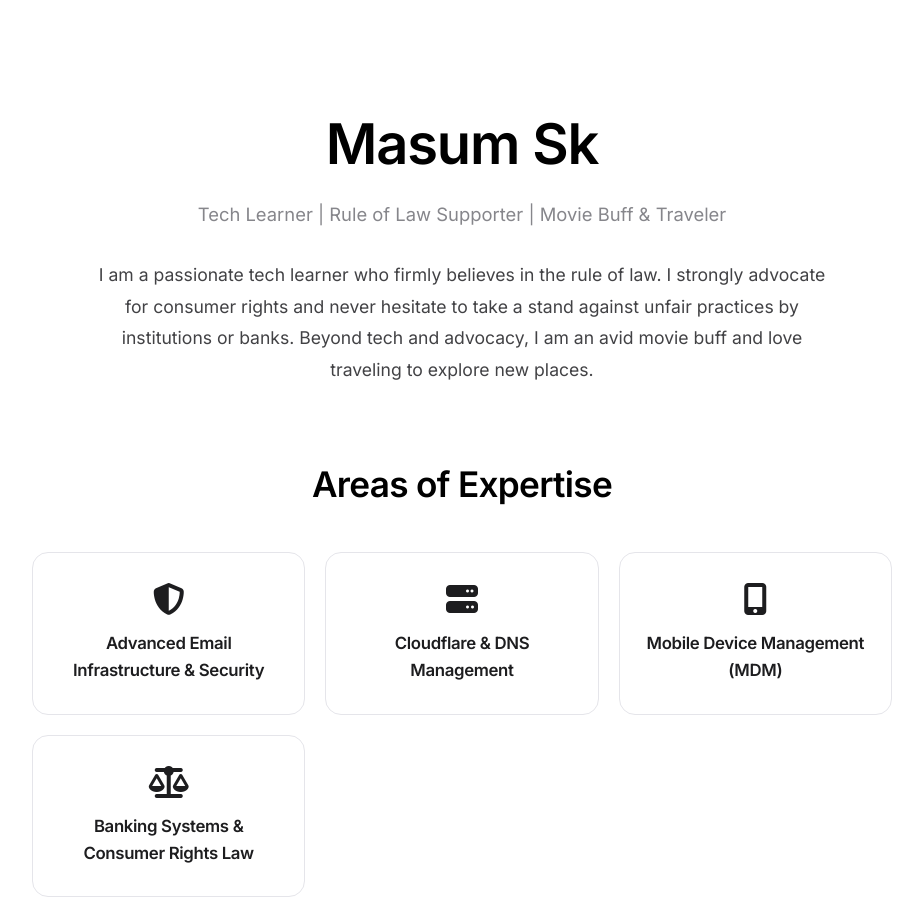
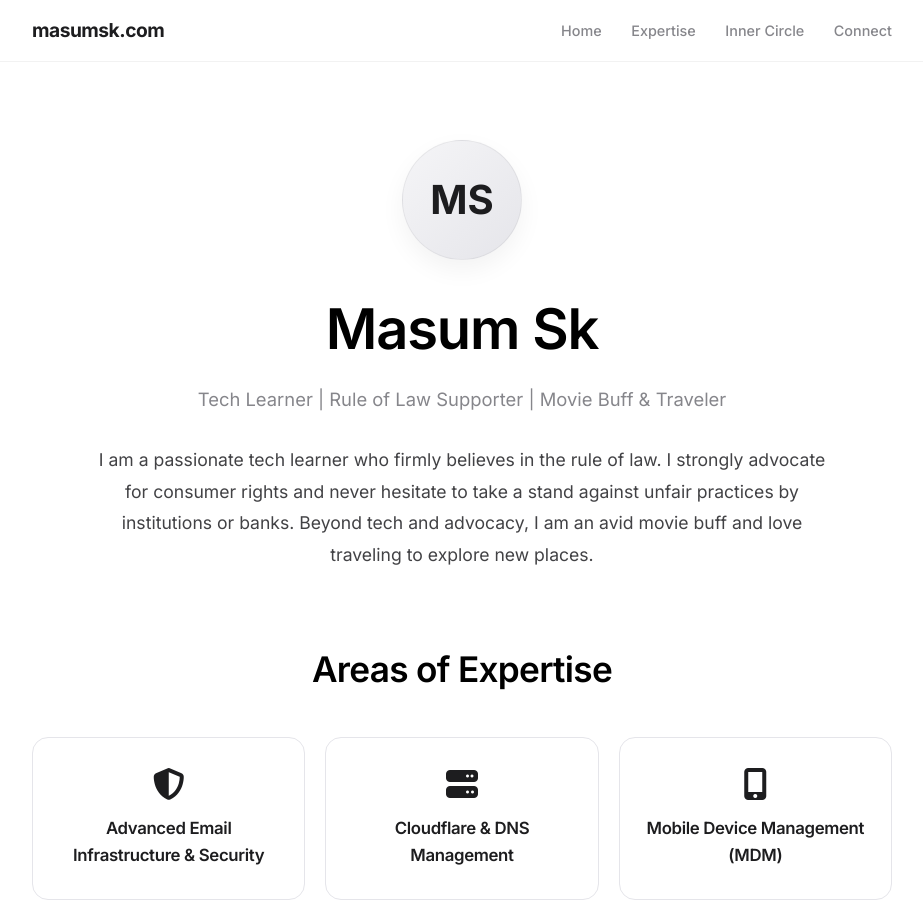
Before and after one commit to masum201010/Masum, a plain HTML site: page index.html in a window 1280 px wide. Shown: the top 903 px of the page, without its empty margins (178-1101 px from the left). Drawn offline with Linux system fonts and the light colour scheme.

Commit message:
Enhance layout with navigation bar and style updates
Added a navigation bar with links and updated sections for better structure and styling.

```diff
--- a/index.html
+++ b/index.html
@@ -4,7 +4,10 @@
     <meta charset="UTF-8">
     <meta name="viewport" content="width=device-width, initial-scale=1.0">
     <title>Masum Sk - Official Personal Space</title>
-    <!-- Google Fonts: Inter (Clean & Minimalist Apple Style) -->
+    <!-- Favicon Code (Upload a logo named 'favicon.png' in your GitHub repo) -->
+    <link rel="icon" type="image/png" href="favicon.png">
+
+    <!-- Google Fonts: Inter -->
     <link href="https://fonts.googleapis.com/css2?family=Inter:wght@300;400;500;600;700&display=swap" rel="stylesheet">
     <!-- FontAwesome for Icons -->
     <link rel="stylesheet" href="https://cdnjs.cloudflare.com/ajax/libs/font-awesome/6.4.0/css/all.min.css">
@@ -16,7 +19,6 @@
             --text-main: #1d1d1f;
             --text-muted: #86868b;
             --accent: #0071e3;
-            --card-border: #f5f5f7;
         }
 
         * {
@@ -24,6 +26,7 @@
             padding: 0;
             box-sizing: border-box;
             font-family: 'Inter', -apple-system, BlinkMacSystemFont, sans-serif;
+            scroll-behavior: smooth;
         }
 
         body {
@@ -33,10 +36,53 @@
             -webkit-font-smoothing: antialiased;
         }
 
+        /* Glassmorphism Navigation Bar */
+        .navbar {
+            position: fixed;
+            top: 0;
+            width: 100%;
+            background: rgba(255, 255, 255, 0.7);
+            backdrop-filter: blur(12px);
+            -webkit-backdrop-filter: blur(12px);
+            border-bottom: 1px solid rgba(0,0,0,0.05);
+            z-index: 1000;
+            padding: 15px 0;
+        }
+
+        .nav-container {
+            max-width: 900px;
+            margin: 0 auto;
+            display: flex;
+            justify-content: space-between;
+            align-items: center;
+            padding: 0 20px;
+        }
+
+        .nav-logo {
+            font-weight: 700;
+            font-size: 1.2rem;
+            color: var(--text-main);
+            text-decoration: none;
+            letter-spacing: -0.5px;
+        }
+
+        .nav-links a {
+            margin-left: 25px;
+            text-decoration: none;
+            color: var(--text-muted);
+            font-weight: 500;
+            font-size: 0.9rem;
+            transition: color 0.3s;
+        }
+
+        .nav-links a:hover {
+            color: var(--text-main);
+        }
+
         .container {
             max-width: 900px;
             margin: 0 auto;
-            padding: 60px 20px;
+            padding: 100px 20px 60px; /* Added top padding for fixed navbar */
         }
 
         h1, h2, h3 {
@@ -44,11 +90,30 @@
             letter-spacing: -0.02em;
         }
 
-        /* Hero Section */
+        /* Hero Section with Profile Pic */
         .hero {
             text-align: center;
             margin-bottom: 70px;
             padding-top: 40px;
+        }
+
+        /* Profile Picture Slot */
+        .profile-pic {
+            width: 120px;
+            height: 120px;
+            border-radius: 50%;
+            background: linear-gradient(135deg, #f5f5f7 0%, #e5e5ea 100%);
+            margin: 0 auto 25px;
+            display: flex;
+            align-items: center;
+            justify-content: center;
+            font-size: 2.5rem;
+            font-weight: 700;
+            color: var(--text-main);
+            box-shadow: 0 10px 25px rgba(0,0,0,0.05);
+            border: 1px solid rgba(0,0,0,0.05);
+            /* Uncomment the line below and add your image link to use a real photo */
+            /* background-image: url('your-image-link.jpg'); background-size: cover; background-position: center; color: transparent; */
         }
 
         .hero h1 {
@@ -75,6 +140,7 @@
         /* Section Global */
         .section {
             margin-bottom: 90px;
+            scroll-margin-top: 80px; /* Adjust for navbar when scrolling */
         }
 
         .section-title {
@@ -119,12 +185,21 @@
         /* Inner Circle / Friends Section */
         .friends-desc {
             text-align: center;
-            color: var(--text-muted);
-            margin-bottom: 40px;
+            color: var(--text-main);
+            margin-bottom: 10px;
             max-width: 650px;
             margin-left: auto;
             margin-right: auto;
             font-size: 1.05rem;
+            font-weight: 500;
+        }
+
+        .hater-flex-text {
+            text-align: center;
+            color: var(--text-muted);
+            margin-bottom: 40px;
+            font-size: 0.95rem;
+            font-style: italic;
         }
 
         .friends-grid {
@@ -230,7 +305,7 @@
             flex-direction: column;
             align-items: center;
             gap: 15px;
-            margin-bottom: 50px;
+            margin-bottom: 40px;
         }
 
         .btn-primary {
@@ -269,6 +344,13 @@
             transform: scale(1.02);
         }
 
+        .footer-flex-text {
+            font-size: 0.95rem;
+            color: var(--text-main);
+            font-weight: 500;
+            margin-bottom: 15px;
+        }
+
         .copyright {
             font-size: 0.9rem;
             color: var(--text-muted);
@@ -278,15 +360,30 @@
             .hero h1 { font-size: 2.8rem; }
             .friend-card { width: 100%; max-width: 360px; }
             .btn-primary, .btn-secondary { width: 90%; }
+            .nav-links { display: none; /* simple mobile view optimization */ }
         }
     </style>
 </head>
 <body>
 
+    <!-- Navigation Bar -->
+    <nav class="navbar">
+        <div class="nav-container">
+            <a href="#home" class="nav-logo">masumsk.com</a>
+            <div class="nav-links">
+                <a href="#home">Home</a>
+                <a href="#expertise">Expertise</a>
+                <a href="#inner-circle">Inner Circle</a>
+                <a href="#connect">Connect</a>
+            </div>
+        </div>
+    </nav>
+
     <div class="container">
 
         <!-- Hero Section -->
-        <header class="hero">
+        <header id="home" class="hero">
+            <div class="profile-pic">MS</div>
             <h1>Masum Sk</h1>
             <p class="tagline">Tech Learner | Rule of Law Supporter | Movie Buff & Traveler</p>
             <p class="about-me">
@@ -295,7 +392,7 @@
         </header>
 
         <!-- Tech Skills Section -->
-        <section class="section">
+        <section id="expertise" class="section">
             <h2 class="section-title">Areas of Expertise</h2>
             <div class="skills-grid">
                 <div class="skill-card">
@@ -318,10 +415,13 @@
         </section>
 
         <!-- Inner Circle Section -->
-        <section class="section">
+        <section id="inner-circle" class="section">
             <h2 class="section-title">The Inner Circle</h2>
             <p class="friends-desc">
                 While I know many people, these two individuals hold a special place. They are my truest friends, standing by me selflessly and without any hidden agendas.
+            </p>
+            <p class="hater-flex-text">
+                "Seats at my table are strictly limited and reserved for genuine souls. If your name isn't on this list, you are just a spectator. Enjoy the view."
             </p>
 
             <div class="friends-grid">
@@ -348,7 +448,7 @@
         </section>
 
         <!-- Footer & Contact Section -->
-        <footer class="footer-section">
+        <footer id="connect" class="footer-section">
             <h2 class="section-title" style="font-size: 1.8rem; margin-bottom: 25px;">Connect With Me</h2>
 
             <!-- Social Media Links -->
@@ -377,6 +477,7 @@
                 </a>
             </div>
 
+            <p class="footer-flex-text">Independently owned. Privately secured. While the crowd follows trends, I build infrastructure. Keep watching, take notes.</p>
             <p class="copyright">&copy; 2026 Masum Sk. All rights reserved.</p>
         </footer>
 
```
